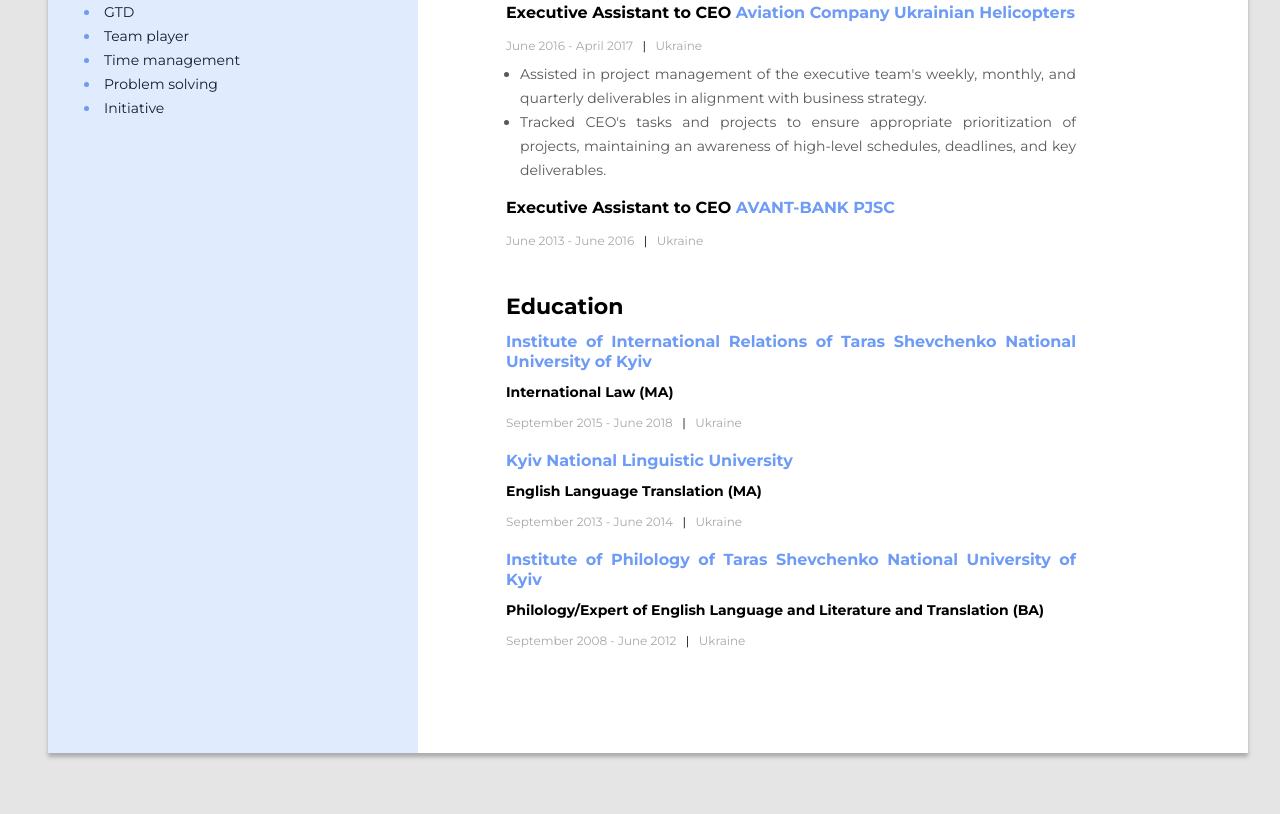
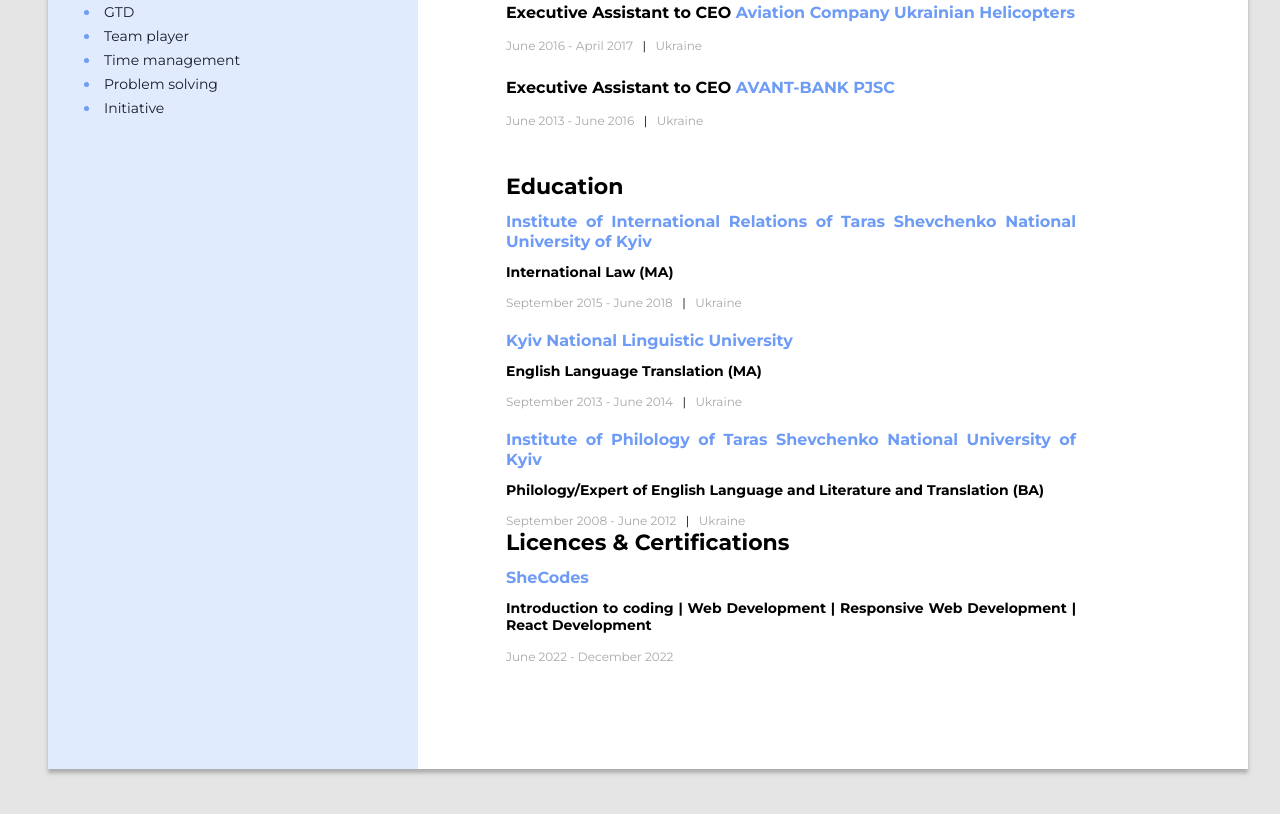
Before and after one commit to ishkanderka/resume-shmidt, a plain HTML site: page index.html in a window 1280 px wide. Shown: the part 1167-1981 px from the top of the page. Drawn offline with Linux system fonts and the light colour scheme.

Commit message:
Added Licences and Certifications section

```diff
--- a/index.html
+++ b/index.html
@@ -147,18 +147,7 @@
               <span class="black-vertical-bar"> &nbsp | &nbsp </span>
               Ukraine</small
             >
-            <ul class="job-responsibilities-list">
-              <li class="job-responsibilities">
-                Assisted in project management of the executive team's weekly,
-                monthly, and quarterly deliverables in alignment with business
-                strategy.
-              </li>
-              <li class="job-responsibilities">
-                Tracked CEO's tasks and projects to ensure appropriate
-                prioritization of projects, maintaining an awareness of
-                high-level schedules, deadlines, and key deliverables.
-              </li>
-            </ul>
+            <p class="job-responsibilities-list"></p>
           </div>
           <!-- Company 4 -->
           <div>
@@ -174,7 +163,7 @@
           </div>
         </div>
         <!-- Education -->
-        <div>
+        <div class="education-list">
           <h3>Education</h3>
           <ul class="education">
             <li>
@@ -217,7 +206,18 @@
             </li>
           </ul>
         </div>
+        <!-- Licences & Certifications -->
+        <div>
+          <h3>Licences & Certifications</h3>
+          <h4 class="university-name">SheCodes</h4>
+          <h5>
+            Introduction to coding | Web Development | Responsive Web
+            Development | React Development
+          </h5>
+          <small>June 2022 - December 2022 </small>
+        </div>
       </div>
+
       <!-- Sidebar -->
       <aside>
         <img
```
